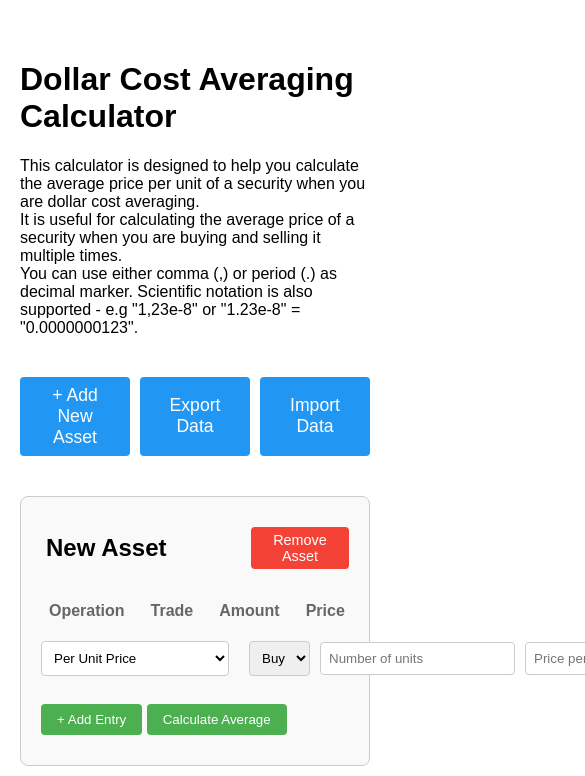
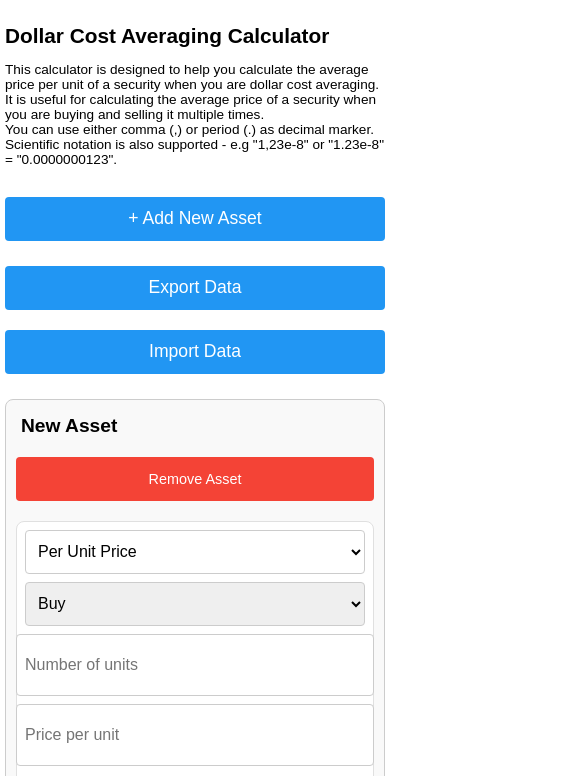
Before and after one commit to p145085/D.C.A, a plain HTML site: page index.html in a window 390 px wide. Both pictures are taken after a click on the button "+ Add New Asset". Shown: the top 776 px of the page, 585 px wide, since content can reach past the window. Drawn offline with nearby package versions, Linux system fonts and the light colour scheme; a script that the page names is missing.

Commit message:
Implement mobile responsive styles in index.html
Added mobile responsive styles for various elements.

```diff
--- a/index.html
+++ b/index.html
@@ -207,6 +207,132 @@
 
         .header-action {
             width: 35px;  /* Width of the remove button */
+        }
+
+        /* Mobile Responsive Styles */
+        @media (max-width: 768px) {
+            body {
+                padding: 10px;
+                margin: 10px auto;
+            }
+
+            h1 {
+                font-size: 1.5em;
+            }
+
+            p {
+                font-size: 0.9em;
+            }
+
+            .action-buttons {
+                flex-direction: column;
+            }
+
+            .action-buttons button {
+                width: 100%;
+                margin: 5px 0;
+            }
+
+            #add-new-dca {
+                margin: 10px 0;
+            }
+
+            .dca-container {
+                padding: 15px;
+            }
+
+            .dca-header {
+                flex-direction: column;
+                align-items: flex-start;
+                gap: 10px;
+            }
+
+            .dca-title {
+                width: 100%;
+                font-size: 1.3em;
+            }
+
+            .remove-dca-btn {
+                width: 100%;
+            }
+
+            .entry-headers {
+                display: none;
+            }
+
+            .entry-row {
+                flex-direction: column;
+                gap: 8px;
+                border: 1px solid #e0e0e0;
+                padding: 10px;
+                border-radius: 8px;
+                background-color: white;
+                margin-bottom: 15px;
+            }
+
+            .entry-row select,
+            .entry-row input {
+                width: 100%;
+                font-size: 16px;
+                min-height: 44px;
+            }
+
+            .input-mode-select {
+                width: 100%;
+                margin-right: 0;
+            }
+
+            button {
+                width: 100%;
+                min-height: 44px;
+                font-size: 16px;
+                margin: 5px 0;
+            }
+
+            .wallet-info {
+                flex-direction: column;
+                text-align: center;
+                padding: 15px;
+            }
+
+            .wallet-address {
+                width: 100%;
+            }
+
+            .wallet-address code {
+                font-size: 12px;
+            }
+        }
+
+        @media (max-width: 480px) {
+            body {
+                padding: 5px;
+                margin: 5px auto;
+            }
+
+            h1 {
+                font-size: 1.3em;
+            }
+
+            p {
+                font-size: 0.85em;
+            }
+
+            .dca-container {
+                padding: 10px;
+            }
+
+            .dca-title {
+                font-size: 1.2em;
+            }
+
+            #result {
+                font-size: 1em;
+            }
+
+            .entry-row {
+                padding: 8px;
+            }
         }
     </style>
     <script src="https://cdnjs.cloudflare.com/ajax/libs/decimal.js/10.4.3/decimal.min.js"></script>
```
